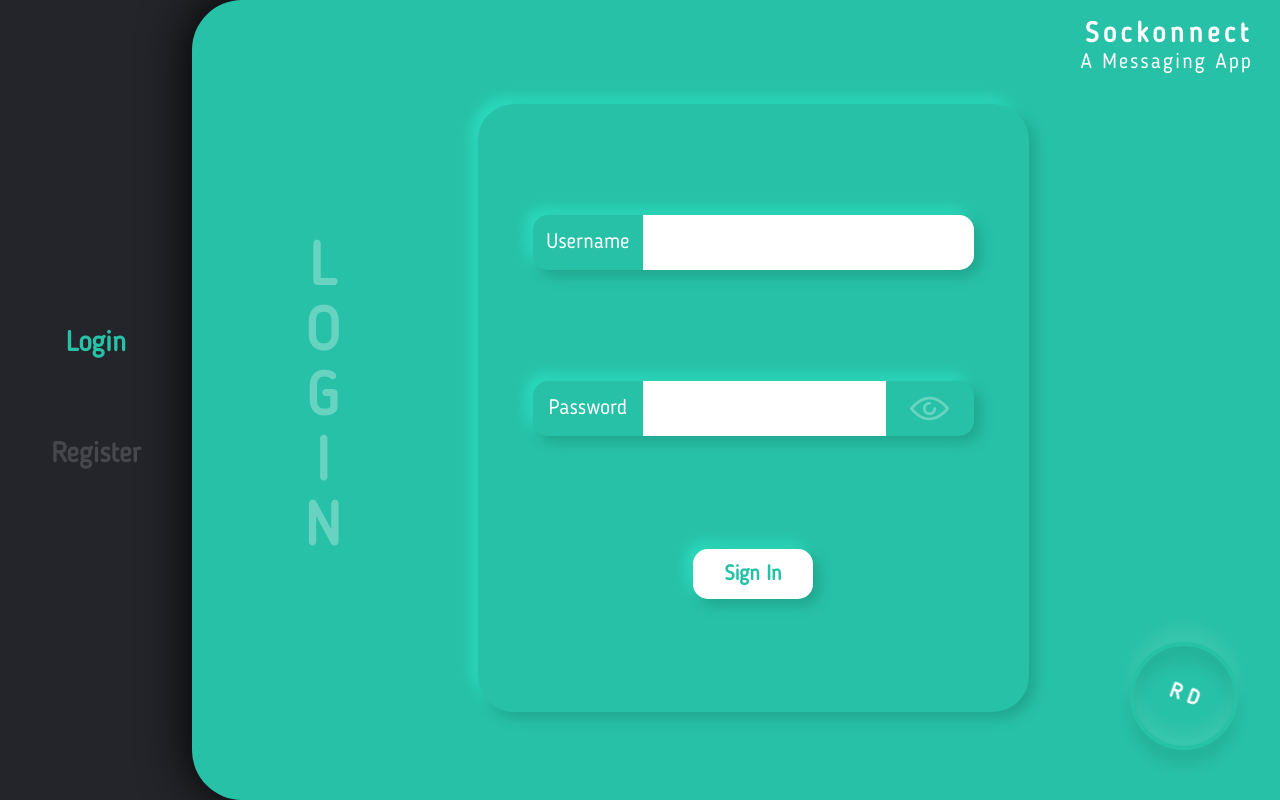
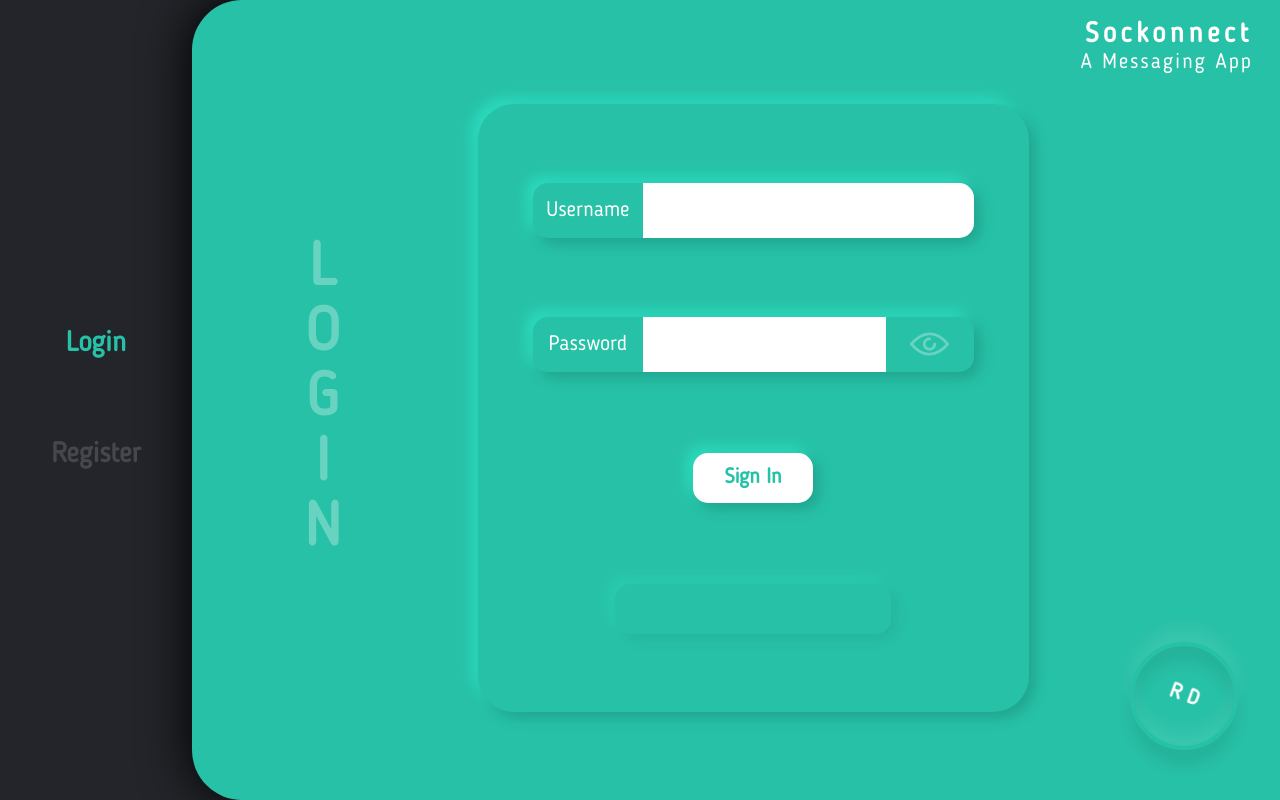
Before and after one commit to keshavDooleea/Sockonnect, a React (Create React App) app in the folder frontend/: page / in a window 1280 px wide. Built offline with nearby package versions, Linux system fonts and the light colour scheme.

Commit message:
login done

```diff
--- a/frontend/src/App.css
+++ b/frontend/src/App.css
@@ -257,6 +257,27 @@
  inset -6px -6px 13px #2ddec0;
 }
 
+.auth_body .auth_big_div .auth_div form .login_msg {
+  width: 50%;
+  height: 50px;
+  opacity: 0.4;
+}
+
+.auth_body .auth_big_div .auth_div form .login_msg div {
+  width: 30%;
+  height: 100%;
+  border-top-left-radius: 15px;
+  border-bottom-left-radius: 15px;
+  -webkit-box-shadow: none;
+          box-shadow: none;
+}
+
+.auth_body .auth_big_div .auth_div form .login_msg p {
+  width: 70%;
+  padding: 0 5px;
+  text-align: center;
+}
+
 .auth_body .auth_big_div .auth_div .sockonnect {
   -ms-grid-row: 1;
   -ms-grid-column: 3;
--- a/frontend/src/App.scss
+++ b/frontend/src/App.scss
@@ -181,8 +181,6 @@ $greenish: #27c1a7;
                                 opacity: 1;
                             }
                         }
-
-
                     }
 
                     .login_username_input {
@@ -209,6 +207,26 @@ $greenish: #27c1a7;
                         &:active {
                             @include activeButtonsShadow();
                         }
+                    }
+                }
+
+                .login_msg {
+                    width: 50%;
+                    height: 50px;
+                    opacity: 0.4;
+
+                    div {
+                        width: 30%;
+                        height: 100%;
+                        border-top-left-radius: 15px;
+                        border-bottom-left-radius: 15px;
+                        box-shadow: none;
+                    }
+
+                    p {
+                        width: 70%;
+                        padding: 0 5px;
+                        text-align: center;
                     }
                 }
             }
--- a/frontend/src/components/Login.js
+++ b/frontend/src/components/Login.js
@@ -79,12 +79,16 @@ class Login extends Component {
                             <div className="sign_in">
                                 <h1>Sign In</h1>
                             </div>
+                            <div className="login_msg">
+                                <div></div>
+                                <p></p>
+                            </div>
                         </form>
-                        <div className="RD_auth_round">
+                        <span className="RD_auth_round">
                             <div>
                                 <h2>R D</h2>
                             </div>
-                        </div>
+                        </span>
                     </div>
                 </div>
             </div>
```
Also changed, not shown: 1 other file (tests, documents, lock files or other folders).
